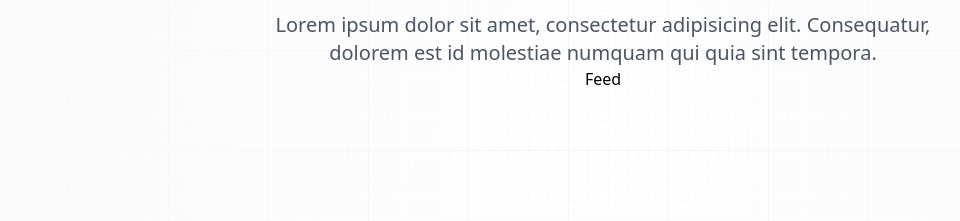
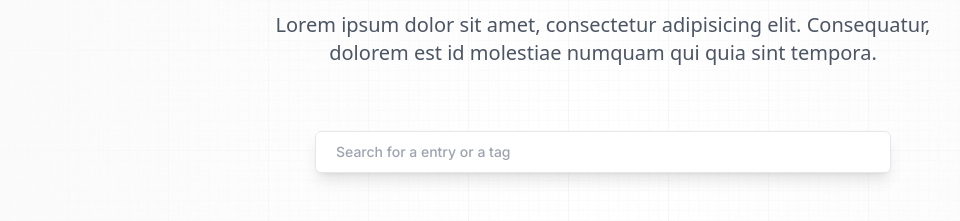
Before and after one commit to MichaelTeida/expressay, a Next.js app: page / in a window 1280 px wide. Shown: the part 255-476 px from the top of the page, without its empty margins (37-997 px from the left). Built offline with nearby package versions, Linux system fonts and the light colour scheme; no server answers.

Commit message:
feat(entry): add Feed list and GET entries from server

```diff
--- /dev/null
+++ b/app/api/entry/route.jsx
@@ -0,0 +1,13 @@
+import { connectToDB } from "@utils/database";
+import Entry from "@models/entry";
+
+export const GET = async (req) => {
+  try {
+    await connectToDB();
+    const entries = await Entry.find({}).populate("creator");
+
+    return new Response(JSON.stringify(entries), { status: 200 });
+  } catch (error) {
+    return new Response("Failed to load entry", { status: 500 });
+  }
+};
--- a/components/EntryCard.jsx
+++ b/components/EntryCard.jsx
@@ -1,7 +1,7 @@
 import React from "react";
 
 const EntryCard = () => {
-  return <div></div>;
+  return <div>Test</div>;
 };
 
 export default EntryCard;
--- a/components/Feed.jsx
+++ b/components/Feed.jsx
@@ -1,7 +1,56 @@
-import React from "react";
+"use client";
+
+import EntryCard from "@components/EntryCard";
+import { useState, useEffect } from "react";
+
+const EntryCardList = ({ data, handleTagClick }) => {
+  return (
+    <div className="mt-16 entry_layout">
+      {data.map((post) => (
+        <EntryCard key={post._id} post={post} handleTagClick={handleTagClick} />
+      ))}
+    </div>
+  );
+};
 
 const Feed = () => {
-  return <div>Feed</div>;
+  const [searchText, setSearchText] = useState("");
+  const [posts, setPosts] = useState([]);
+
+  const handleSearch = (event) => {
+    event.preventDefault();
+    setSearchText(event.target.value);
+  };
+
+  useEffect(() => {
+    const fetchPosts = async () => {
+      try {
+        const response = await fetch("/api/entry");
+        const data = await response.json();
+        setPosts(data);
+      } catch (error) {
+        console.error(error);
+      }
+    };
+    fetchPosts();
+  }, []);
+
+  return (
+    <section className="feed">
+      <form className="realtive w-full flex-center">
+        <input
+          type="text"
+          placeholder="Search for a entry or a tag"
+          value={searchText}
+          onChange={handleSearch}
+          required
+          className="search_input peer"
+        />
+      </form>
+
+      <EntryCardList data={posts} handleTagClick={() => {}} />
+    </section>
+  );
 };
 
 export default Feed;
--- a/styles/global.css
+++ b/styles/global.css
@@ -133,7 +133,7 @@
     @apply rounded-lg border border-gray-200 bg-white/20 shadow-[inset_10px_-50px_94px_0_rgb(199,199,199,0.2)] backdrop-blur p-5;
 }
 
-.prompt_layout {
+.entry_layout {
     @apply space-y-6 py-8 sm:columns-2 sm:gap-6 xl:columns-3;
 }
 
```
